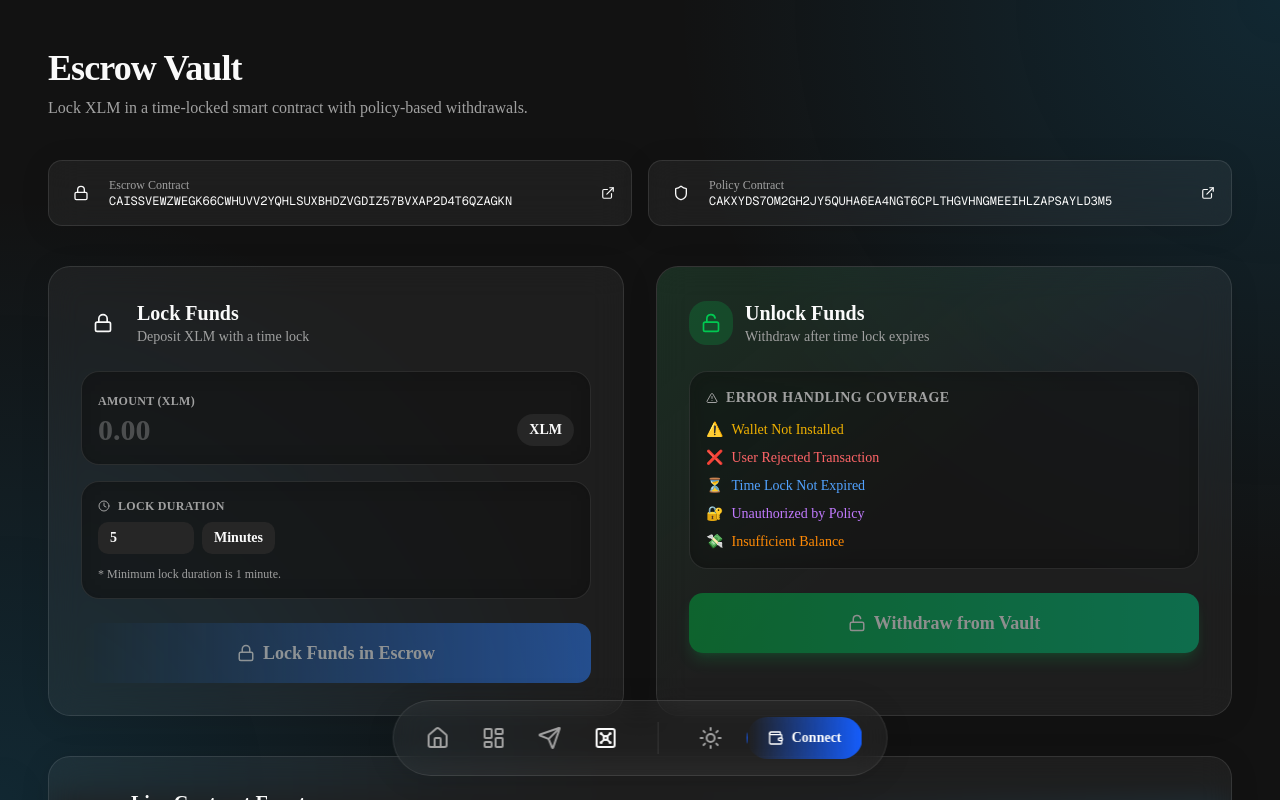
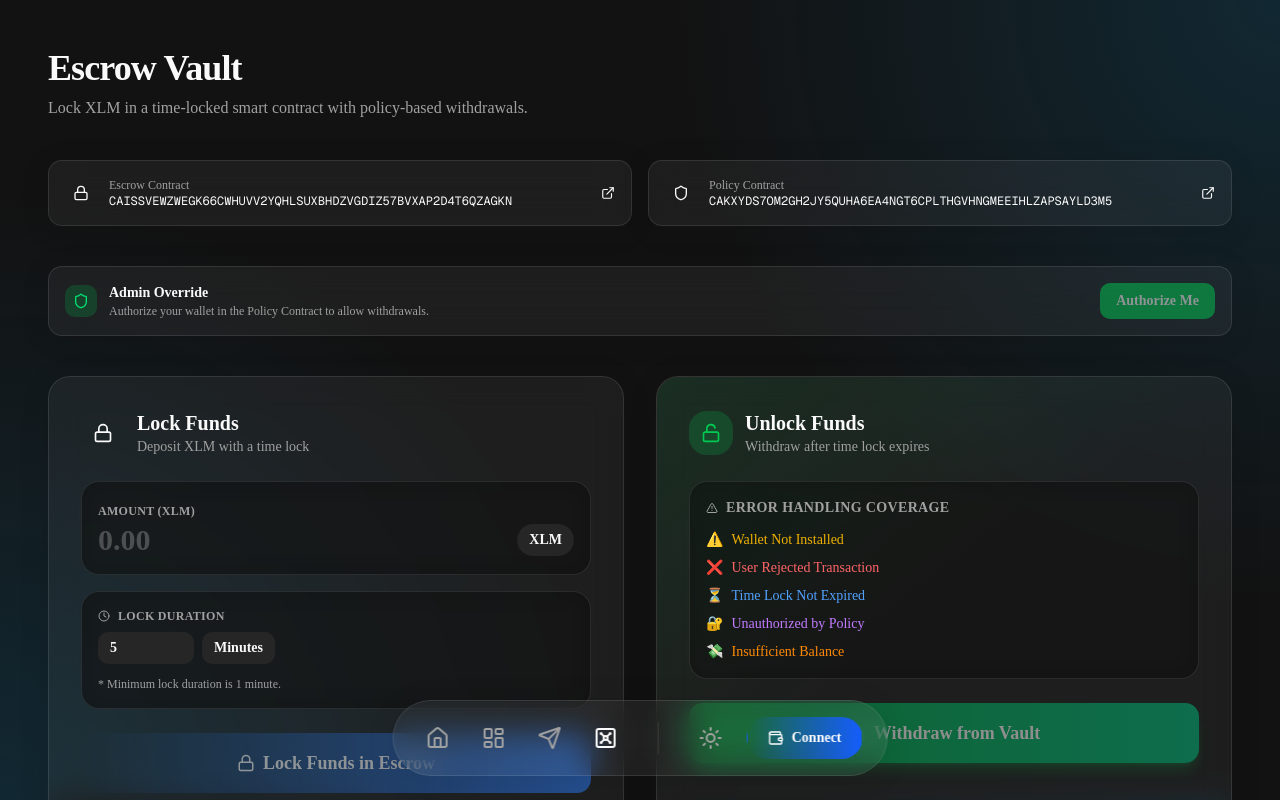
Before and after one commit to Be-bibek/demo-Dapp-web3, a Next.js app in the folder frontend/: page /vault in a window 1280 px wide. Shown: the top 800 px of the page. Built offline with nearby package versions, Linux system fonts and the light colour scheme; no server answers; what @creit.tech/stellar-wallets-kit, @stellar/stellar-sdk would draw is missing.

Commit message:
Feat: Add Admin Override button to Vault UI to authorize wallets

```diff
--- a/frontend/app/vault/page.tsx
+++ b/frontend/app/vault/page.tsx
@@ -9,7 +9,7 @@ import {
   XCircle, Loader2, Clock, Shield, AlertTriangle, Zap
 } from 'lucide-react';
 import {
-  escrowDeposit, escrowWithdraw, subscribeToEscrowEvents,
+  escrowDeposit, escrowWithdraw, subscribeToEscrowEvents, policyAuthorize,
   ESCROW_CONTRACT_ID, POLICY_CONTRACT_ID,
   TimeLockError, UserRejectedError, UnauthorizedPolicyError, InsufficientBalanceError
 } from '@/lib/soroban';
@@ -39,6 +39,10 @@ export default function VaultPage() {
   // Withdraw state
   const [withdrawStatus, setWithdrawStatus] = useState<TxStatus>('idle');
   const [withdrawHash, setWithdrawHash] = useState('');
+
+  // Auth state
+  const [authStatus, setAuthStatus] = useState<TxStatus>('idle');
+  const [authHash, setAuthHash] = useState('');
 
   // Live events
   const [liveEvents, setLiveEvents] = useState<LiveEvent[]>([]);
@@ -115,6 +119,25 @@ export default function VaultPage() {
     }
   }, [publicKey, refreshBalance]);
 
+  const handleAuthorize = useCallback(async () => {
+    if (!publicKey) { toast.error('Please connect your wallet first.'); return; }
+
+    setAuthStatus('pending');
+    setAuthHash('');
+    toast.loading('Authorizing wallet...', { id: 'auth' });
+
+    try {
+      const hash = await policyAuthorize(publicKey, publicKey);
+      setAuthStatus('success');
+      setAuthHash(hash);
+      toast.success('Wallet officially authorized by Policy!', { id: 'auth' });
+    } catch (error: any) {
+      setAuthStatus('failed');
+      if (error instanceof UserRejectedError) toast.error(error.message, { id: 'auth' });
+      else toast.error(error.message || 'Authorization failed', { id: 'auth' });
+    }
+  }, [publicKey]);
+
   return (
     <div className="flex-1 p-6 lg:p-12 w-full max-w-7xl mx-auto space-y-10 animate-in fade-in slide-in-from-bottom-8 duration-700">
 
@@ -143,6 +166,26 @@ export default function VaultPage() {
             </a>
           </div>
         ))}
+      </div>
+
+      {/* Admin Override */}
+      <div className="glass rounded-xl p-4 border border-green-500/20 flex flex-col sm:flex-row items-center justify-between gap-4 bg-green-500/5">
+        <div className="flex items-center gap-3">
+          <div className="p-2 rounded-lg bg-green-500/20">
+            <Shield size={16} className="text-green-400" />
+          </div>
+          <div>
+            <p className="text-sm font-bold text-foreground">Admin Override</p>
+            <p className="text-xs text-muted-foreground">Authorize your wallet in the Policy Contract to allow withdrawals.</p>
+          </div>
+        </div>
+        <button
+          onClick={handleAuthorize}
+          disabled={authStatus === 'pending' || !publicKey}
+          className="px-4 py-2 bg-green-500 text-white text-sm font-bold rounded-lg hover:bg-green-600 transition-colors disabled:opacity-50 flex items-center gap-2 whitespace-nowrap"
+        >
+          {authStatus === 'pending' ? <Loader2 size={14} className="animate-spin" /> : 'Authorize Me'}
+        </button>
       </div>
 
       {/* Main Grid */}
--- a/frontend/lib/soroban.ts
+++ b/frontend/lib/soroban.ts
@@ -164,6 +164,28 @@ export async function escrowWithdraw(
 }
 
 // ==========================================
+// Policy: Authorize (Admin Override)
+// ==========================================
+export async function policyAuthorize(
+  adminPublicKey: string,
+  userToAuthorize: string,
+): Promise<string> {
+  try {
+    const operation = StellarSdk.Operation.invokeContractFunction({
+      contract: POLICY_CONTRACT_ID,
+      function: 'authorize',
+      args: [
+        StellarSdk.nativeToScVal(userToAuthorize, { type: 'address' }),
+      ],
+    });
+
+    return await buildAndSend(adminPublicKey, operation);
+  } catch (error) {
+    throw mapSorobanError(error);
+  }
+}
+
+// ==========================================
 // SSE: Subscribe to escrow contract events
 // ==========================================
 export function subscribeToEscrowEvents(
```
